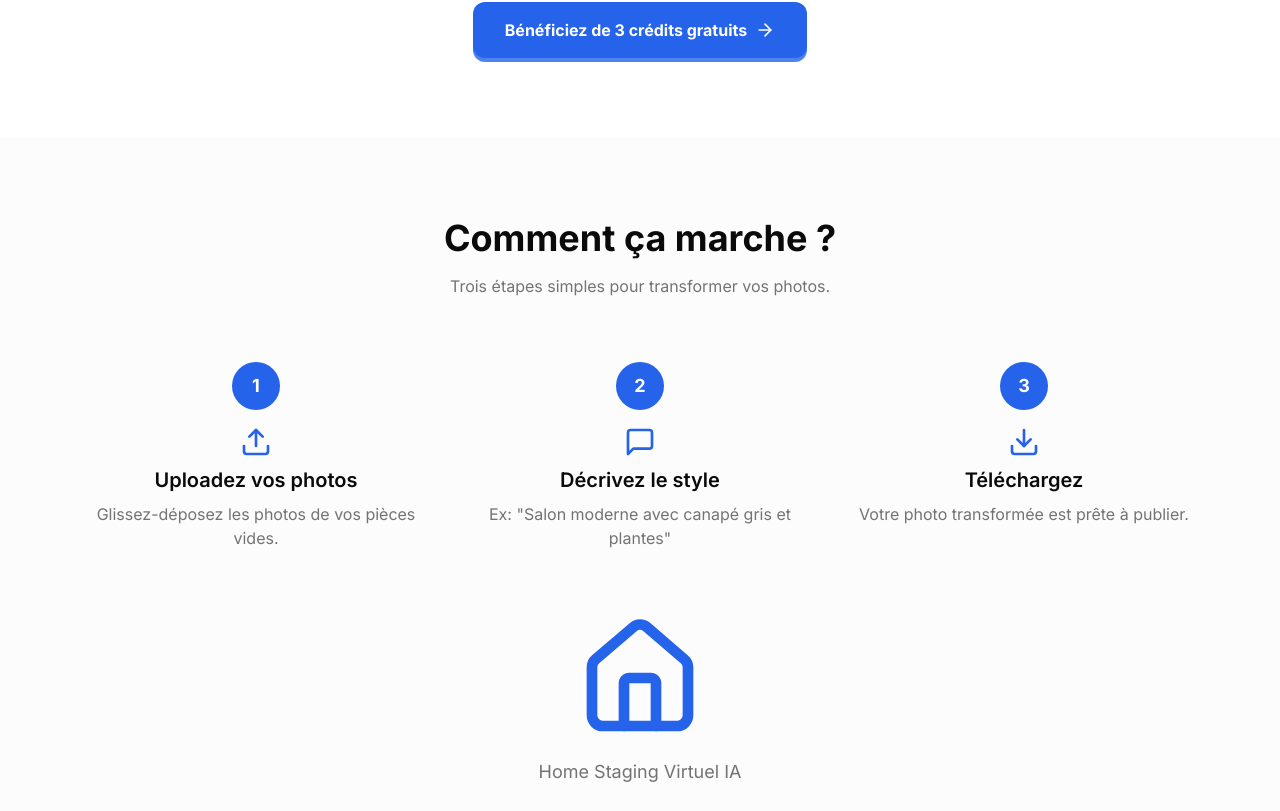
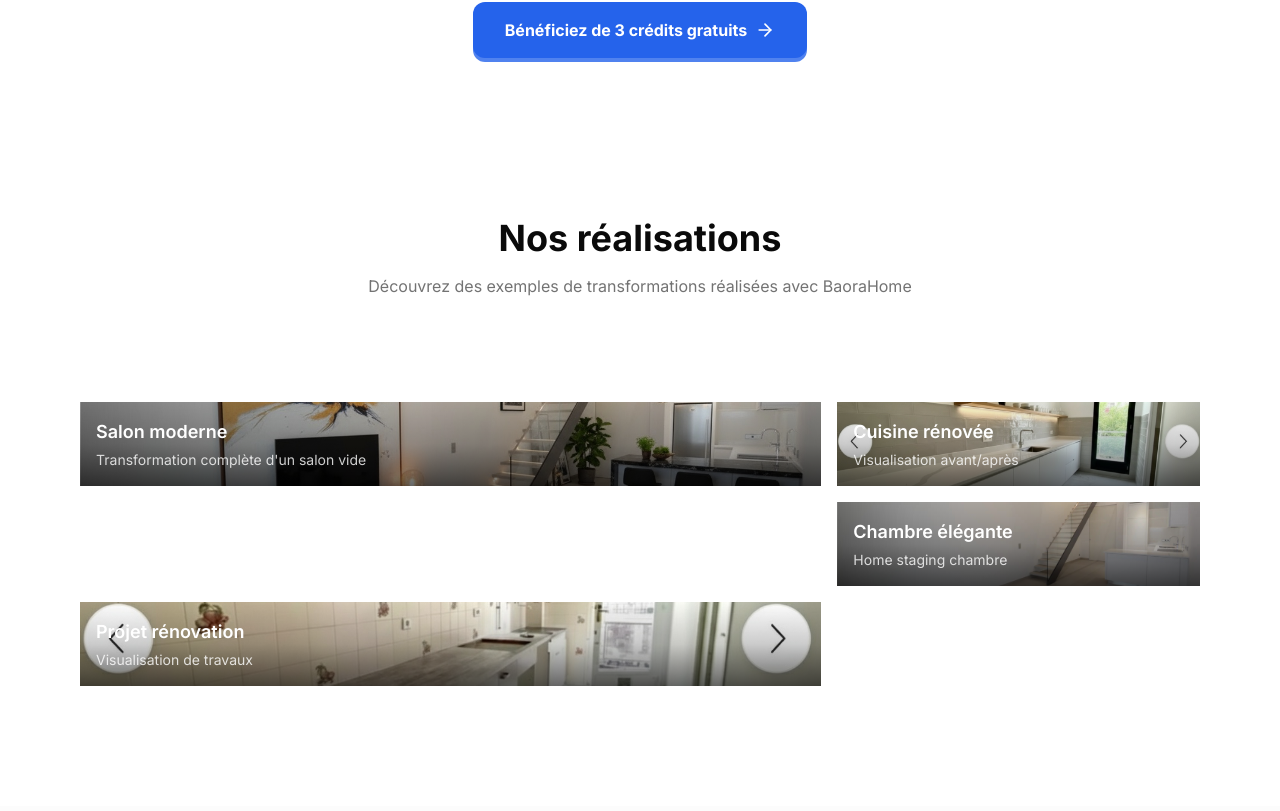
Before and after one commit to Jimmycode06/brandsnap.home, a Next.js app: page / in a window 1280 px wide. Shown: the part 4329-5140 px from the top of the page. Built offline with nearby package versions, Linux system fonts and the light colour scheme; no server answers.

Commit message:
Ajout section galerie avec Layout Grid

```diff
--- a/app/(marketing)/page.tsx
+++ b/app/(marketing)/page.tsx
@@ -13,6 +13,7 @@ import { useCredits } from '@/contexts/credit-context'
 import { ArrowRight, CheckCircle, Clock, TrendingUp, Zap, ChevronLeft, ChevronRight, Upload, MessageSquare, Download, Home } from 'lucide-react'
 import { LogosCarousel } from '@/components/ui/logos-carousel'
 import { Button3D } from '@/components/ui/button-3d'
+import { LayoutGrid } from '@/components/ui/layout-grid'
 
 export default function HomeStagingLandingPage() {
   const [beforeAfterSlider, setBeforeAfterSlider] = useState(50)
@@ -505,6 +506,53 @@ export default function HomeStagingLandingPage() {
         </div>
       </section>
 
+      {/* Gallery Section */}
+      <section className="py-20">
+        <div className="container max-w-6xl mx-auto px-4">
+          <div className="text-center space-y-4 mb-16">
+            <h2 className="text-3xl md:text-4xl font-bold">
+              Nos réalisations
+            </h2>
+            <p className="text-muted-foreground max-w-2xl mx-auto">
+              Découvrez des exemples de transformations réalisées avec BaoraHome
+            </p>
+          </div>
+
+          <LayoutGrid
+            cards={[
+              {
+                id: 1,
+                className: "col-span-1 md:col-span-2 row-span-2",
+                src: "/after-furnished-room.jpg",
+                title: "Salon moderne",
+                description: "Transformation complète d'un salon vide"
+              },
+              {
+                id: 2,
+                className: "col-span-1 row-span-1",
+                src: "/renove-after.jpg",
+                title: "Cuisine rénovée",
+                description: "Visualisation avant/après"
+              },
+              {
+                id: 3,
+                className: "col-span-1 row-span-1",
+                src: "/before-empty-room.jpg",
+                title: "Chambre élégante",
+                description: "Home staging chambre"
+              },
+              {
+                id: 4,
+                className: "col-span-1 md:col-span-2 row-span-1",
+                src: "/renove.jpg",
+                title: "Projet rénovation",
+                description: "Visualisation de travaux"
+              }
+            ]}
+          />
+        </div>
+      </section>
+
       {/* How it works */}
       <section id="how-it-works" className="py-20 bg-muted/30">
         <div className="container max-w-6xl mx-auto px-4">
--- /dev/null
+++ b/components/ui/layout-grid.tsx
@@ -0,0 +1,53 @@
+"use client"
+
+import { ReactNode, useState } from "react"
+import { motion } from "framer-motion"
+import { cn } from "@/lib/utils"
+
+export const LayoutGrid = ({ cards }: { cards: LayoutGridCard[] }) => {
+  const [selected, setSelected] = useState<LayoutGridCard | null>(null)
+
+  return (
+    <div className="w-full h-full py-10 grid grid-cols-1 md:grid-cols-3 gap-4 max-w-7xl mx-auto">
+      {cards.map((card, i) => (
+        <div key={i} className={cn(card.className, "")}>
+          <motion.div
+            onClick={() => setSelected(card)}
+            className={cn(
+              "relative overflow-hidden",
+              card.className
+            )}
+            layout
+            whileHover={{ scale: 1.05 }}
+            whileTap={{ scale: 0.95 }}
+          >
+            <div className="absolute inset-0 z-0">
+              <img
+                src={card.src}
+                alt={card.title}
+                className="w-full h-full object-cover"
+              />
+            </div>
+            <div className="absolute inset-0 bg-gradient-to-t from-black/60 via-black/20 to-transparent z-10" />
+            <div className="relative z-20 p-4 flex flex-col justify-end h-full">
+              <div className="text-white">
+                <h3 className="text-lg font-semibold mb-1">{card.title}</h3>
+                {card.description && (
+                  <p className="text-sm text-white/80">{card.description}</p>
+                )}
+              </div>
+            </div>
+          </motion.div>
+        </div>
+      ))}
+    </div>
+  )
+}
+
+export type LayoutGridCard = {
+  id: number
+  className?: string
+  src: string
+  title: string
+  description?: string
+}
```
